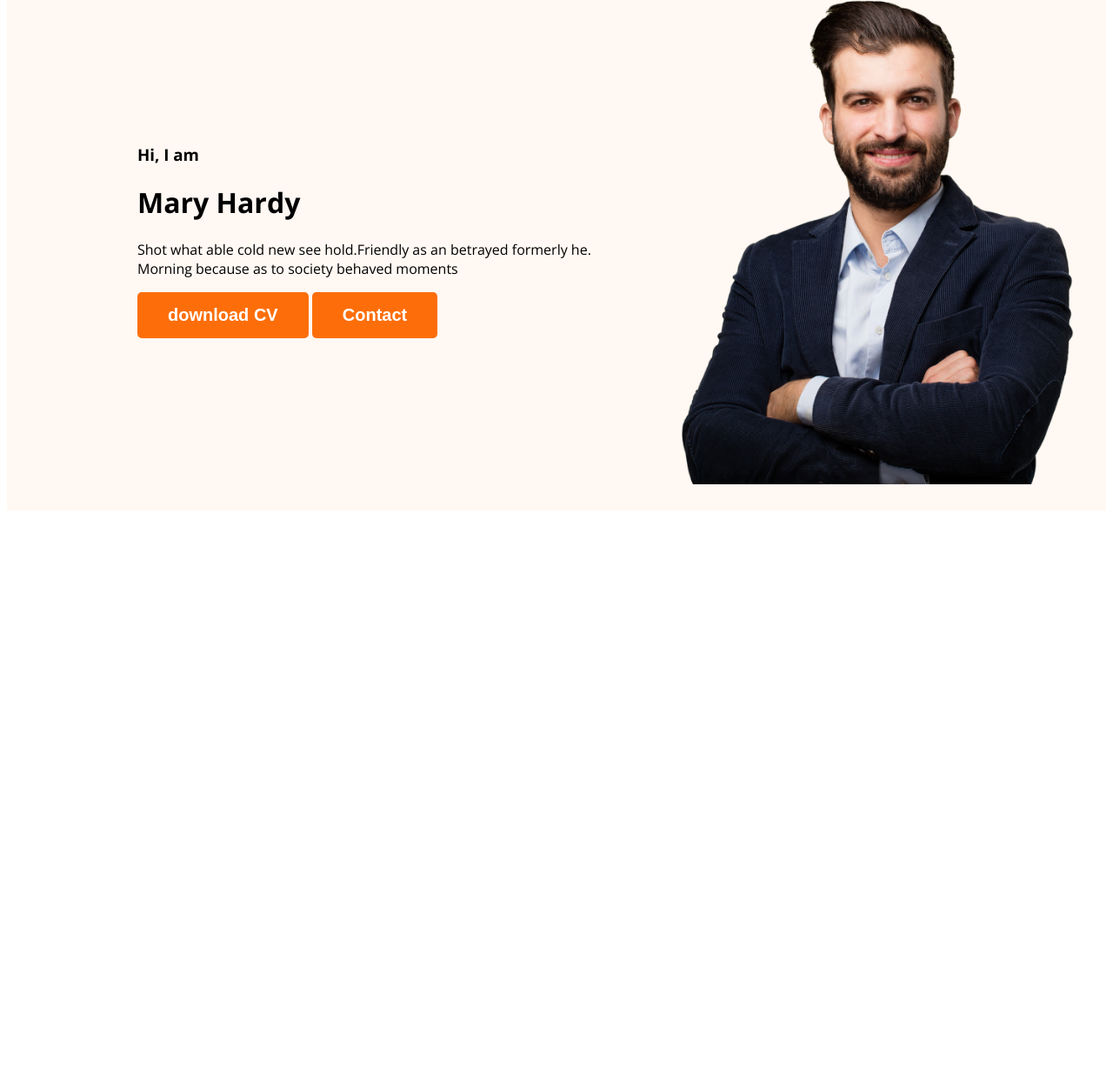
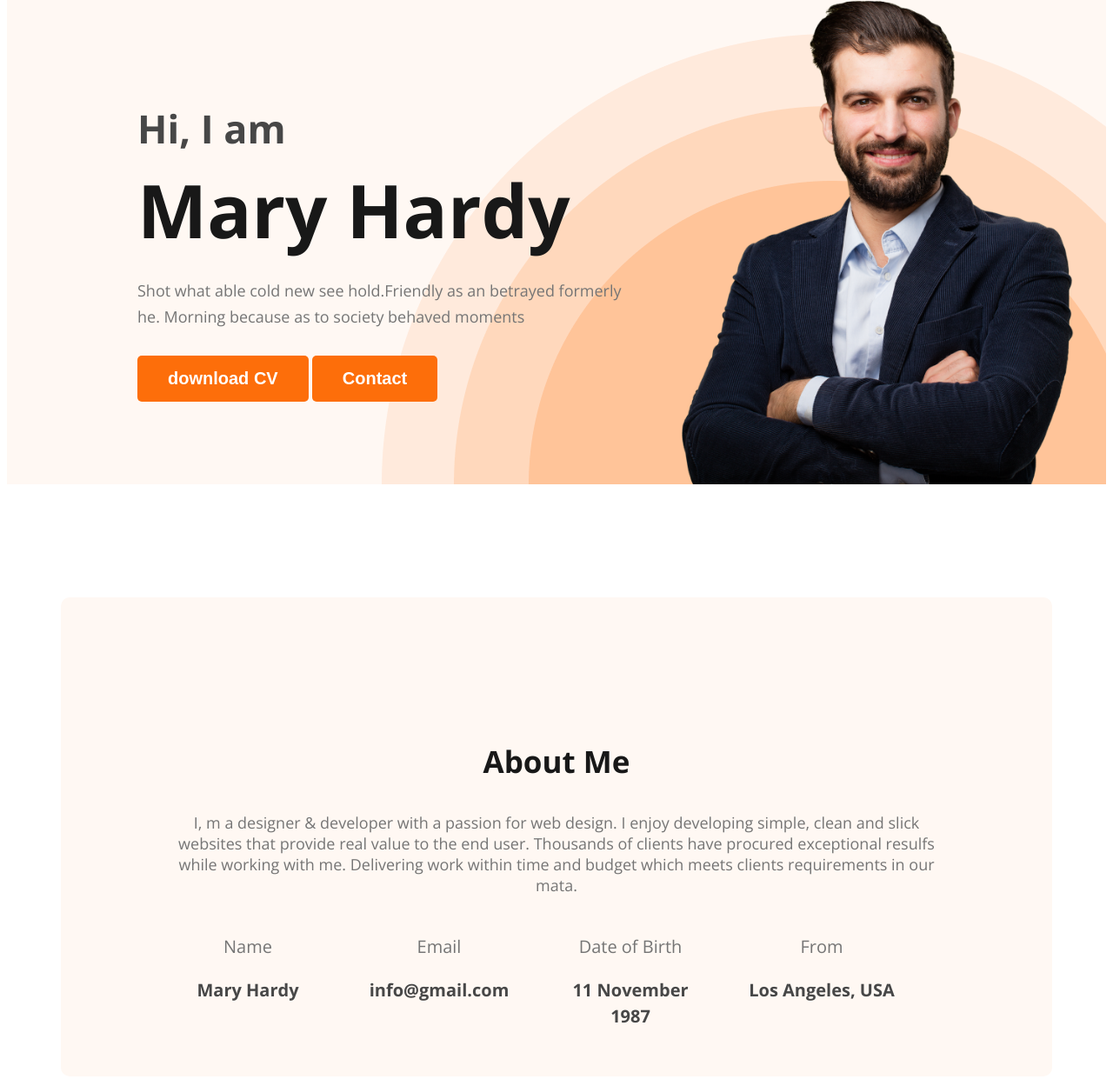
Before and after one commit to Rupam07Speed/web-developer-portfolio, a plain HTML site: page index.html in a window 1280 px wide. Shown: the part 211-1452 px from the top of the page at 87% size. Before the commit the page ends 806 px from the top, so only its background shows below. Drawn offline with nearby package versions, Linux system fonts and the light colour scheme.

Commit message:
about section

```diff
--- a/index.html
+++ b/index.html
@@ -21,10 +21,10 @@
 
         </nav>
         <div class="banner">
-            <div>
+            <div class="banner-des">
                 <h3 class="banner-greeting">Hi, I  am</h3>
                 <h1 class="banner-title">Mary Hardy</h1>
-               <p>Shot what able cold new see hold.Friendly as an betrayed formerly he. Morning because as to society behaved moments</p>
+               <p class="banner-cont">Shot what able cold new see hold.Friendly as an betrayed formerly he. Morning because as to society behaved moments</p>
                <button class="btn-primary">download CV</button>
                <button class="btn-primary">Contact</button>
 
@@ -33,7 +33,30 @@
     </div>
     </header>
     <main>
-
+        <section class="about">
+            <h3 class="section-title">About Me</h3>
+            <p class="section-des">I, m a designer & developer with a passion for web design. I enjoy developing simple, clean and slick websites that provide real value to the end user. Thousands of clients have procured exceptional resulfs while working with me. Delivering work within time and budget which meets clients requirements in our mata.</p>
+            <div class="about-info-container">
+               <div class="about-info">
+                <h4 class="info-title">Name</h4>
+                <p class="info-des">Mary Hardy </p>
+               </div>
+               <div class="about-info">
+                <h4 class="info-title">Email</h4>
+                <p class="info-des">info@gmail.com</p>
+               </div>
+               <div class="about-info">
+                <h4 class="info-title">Date of Birth</h4>
+                <p class="info-des">11 November 1987</p>
+               </div>
+               <div class="about-info">
+                <h4 class="info-title">From</h4>
+                <p class="info-des">Los Angeles, USA</p>
+               </div>
+            </div>
+        </section>
+        <section class=""></section>
+        <section class="about"></section>
     </main>
     <footer>
 
--- a/styles/style.css
+++ b/styles/style.css
@@ -16,7 +16,19 @@ body {
   font-weight: 700;
   padding: 15px 35px;
 }
-
+.section-title {
+  color: var(--Dark-01, #181818);
+  text-align: center;
+  font-size: 35px;
+  font-weight: 700;
+}
+.section-des {
+  color: var(--Dark-03, #757575);
+  text-align: center;
+  font-size: 18px;
+  /* font-weight: 400;
+  line-height: 30px; 166.667% */
+}
 .Typography {
   color: var(--Dark-01, #181818);
   font-size: 45px;
@@ -47,13 +59,79 @@ nav a {
 
 .header {
   background: #fff8f3;
+  background-image: url(../images/header_bg.png);
+  background-repeat: no-repeat;
+  background-position: bottom right;
 }
 
 .banner {
-  padding: 30px 30px 30px 150px;
+  padding: 30px 30px 0px 150px;
   display: flex;
   align-items: center;
+  justify-content: space-between;
 }
 .banner .profile-pic {
   width: 500px;
 }
+
+.banner-greeting {
+  color: var(--Dark-02, #474747);
+  font-size: 45px;
+  font-weight: 600;
+  margin-bottom: 0;
+}
+.banner-title {
+  color: var(--Dark-01, #181818);
+  font-size: 85px;
+  font-weight: 700;
+  margin-top: 5px;
+  margin-bottom: 20px;
+}
+.banner-des {
+  width: 585px;
+}
+.banner-cont {
+  color: var(--Dark-03, #757575);
+  font-size: 18px;
+  font-weight: 400;
+  line-height: 30px; /* 166.667% */
+  margin-bottom: 30px;
+}
+/* Main */
+main {
+  max-width: 1140px;
+  margin: 0 auto;
+}
+/* about */
+
+.about {
+  border-radius: 10px;
+  background: #fff8f3;
+  margin: 130px 0px;
+  padding: 130px;
+}
+
+.about-info-container {
+  display: flex;
+  justify-content: space-around;
+}
+.about-info {
+  width: 185px;
+  height: 60px;
+  margin-right: 50px;
+  text-align: center;
+}
+
+.info-title {
+  color: var(--Dark-03, #757575);
+  font-size: 20px;
+  font-weight: 400;
+  line-height: 30px; /* 150% */
+  margin-bottom: 5px;
+}
+.info-des {
+  color: var(--Dark-02, #474747);
+  font-size: 20px;
+  font-weight: 700;
+  line-height: 30px;
+}
```
